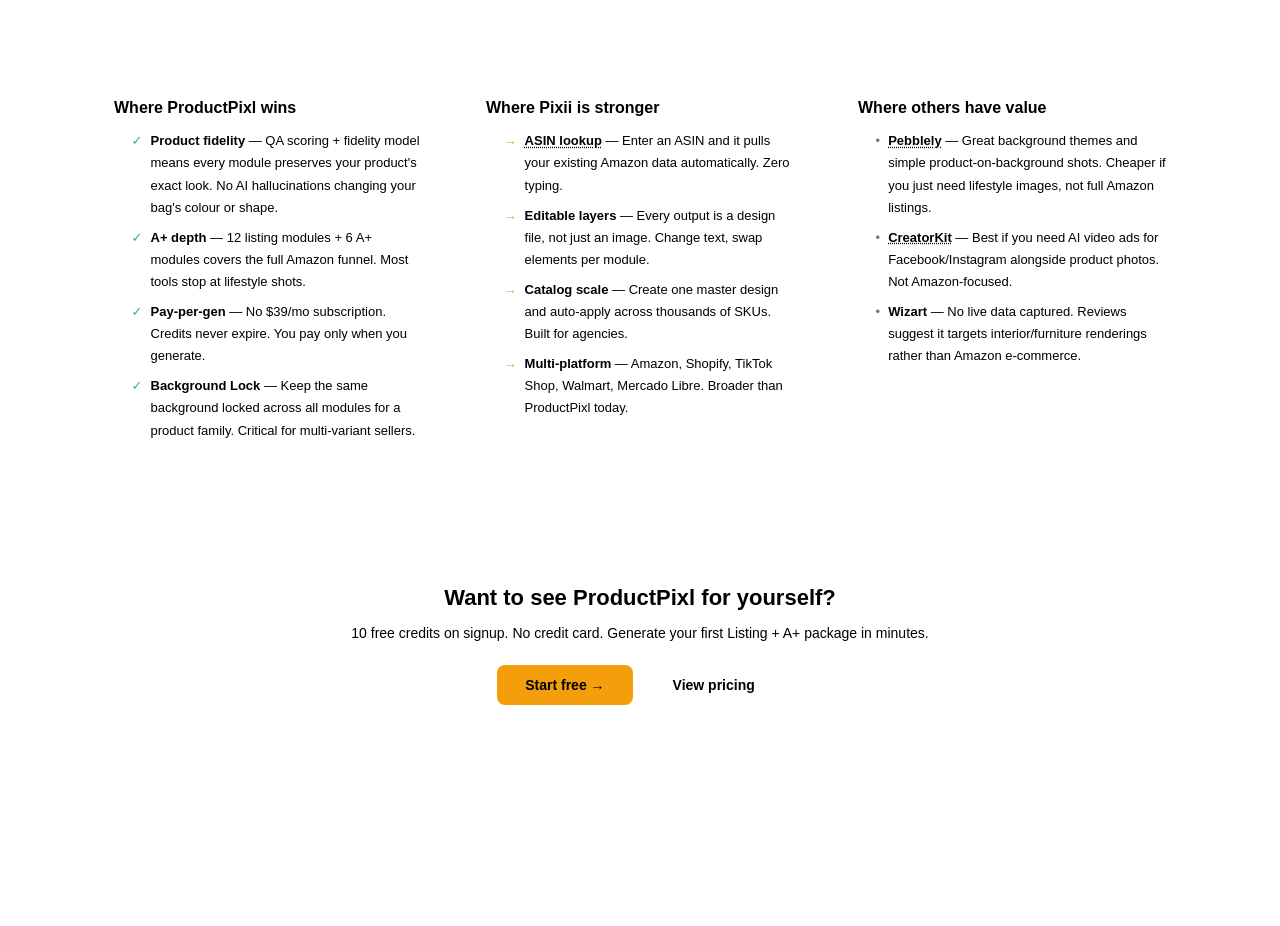
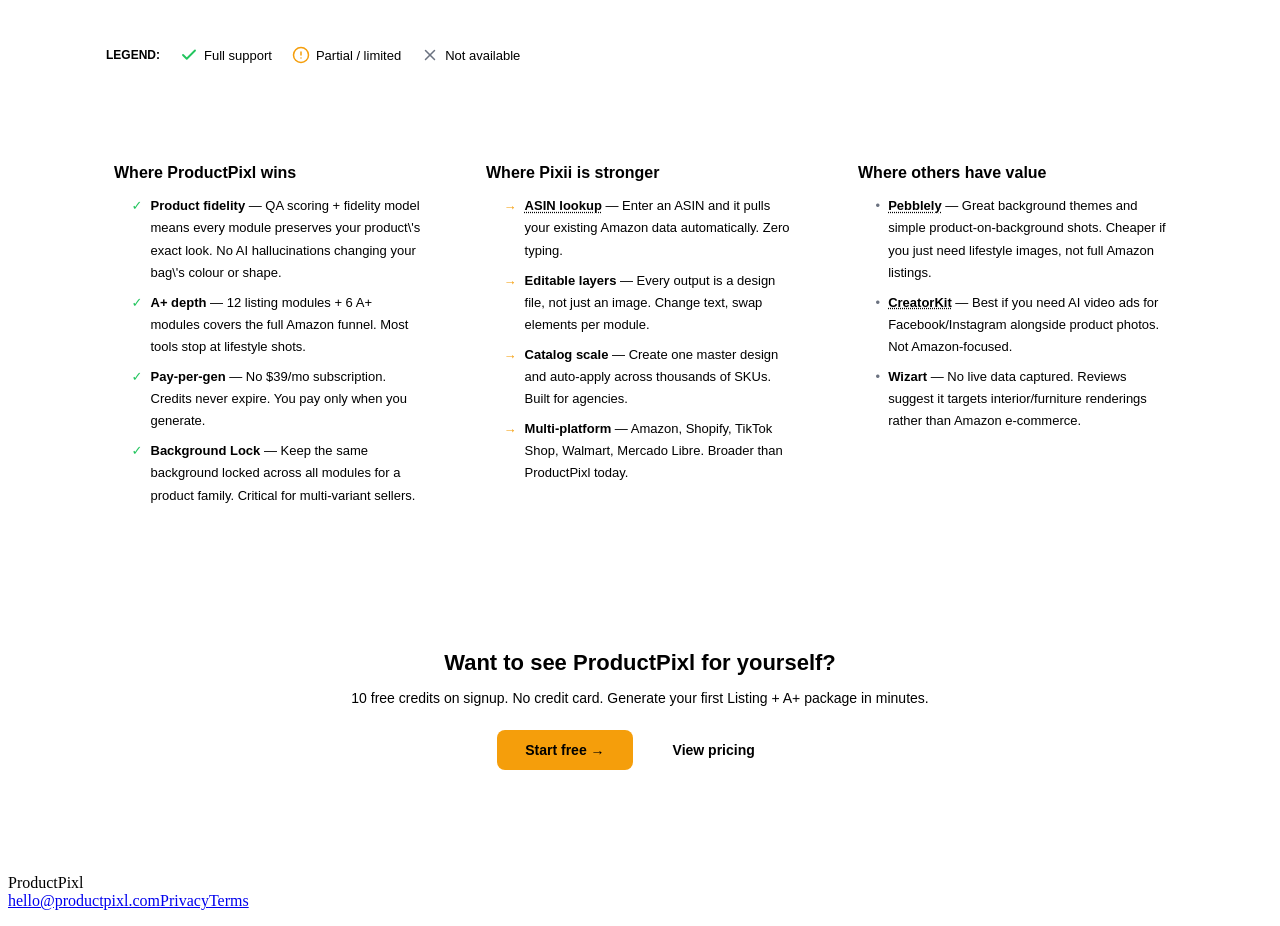
Before and after one commit to Alinoerie/productpixl, a Next.js app: page /compare in a window 1280 px wide. Shown: the part 2529-3455 px from the top of the page. Before the commit the page ends 3346 px from the top, so only its background shows below. Built offline with nearby package versions, Linux system fonts and the light colour scheme.

Commit message:
fix(vercel): npx next build in buildCommand, add missing layouts in app/

```diff
--- /dev/null
+++ b/app/compare/layout.tsx
@@ -0,0 +1,5 @@
+import { MarketingPageShell } from "@/components/marketing/marketing-page-shell";
+
+export default function Layout({ children }: { children: React.ReactNode }) {
+  return <MarketingPageShell>{children}</MarketingPageShell>;
+}
--- a/app/compare/page.tsx
+++ b/app/compare/page.tsx
@@ -281,7 +281,7 @@
             ProductPixl vs the competition
           </h1>
           <p style={{ fontSize: "16px", color: "var(--text-muted)", fontFamily: "'DM Sans', sans-serif", maxWidth: 560, margin: "0 auto", lineHeight: 1.6 }}>
-            Here's where we win, where we tie, and where we're honest about the trade-offs. No marketing fluff — just the features that matter for Amazon sellers.
+            Here's where we win, where we tie, and where we&apos;re honest about the trade-offs. No marketing fluff — just the features that matter for Amazon sellers.
           </p>
         </div>
 
@@ -340,7 +340,7 @@
             <ul style={{ fontSize: "13px", color: "var(--text-muted)", fontFamily: "'DM Sans', sans-serif", lineHeight: 1.7, paddingLeft: "1.1rem", listStyle: "none" }}>
               <li style={{ display: "flex", gap: "8px", alignItems: "flex-start" }}>
                 <span style={{ color: "#22C55E", flexShrink: 0 }}>✓</span>
-                <span><strong style={{ color: "var(--text-primary)" }}>Product fidelity</strong> — QA scoring + fidelity model means every module preserves your product's exact look. No AI hallucinations changing your bag's colour or shape.</span>
+                <span><strong style={{ color: "var(--text-primary)" }}>Product fidelity</strong> — QA scoring + fidelity model means every module preserves your product\&apos;s exact look. No AI hallucinations changing your bag\&apos;s colour or shape.</span>
               </li>
               <li style={{ display: "flex", gap: "8px", alignItems: "flex-start", marginTop: "8px" }}>
                 <span style={{ color: "#22C55E", flexShrink: 0 }}>✓</span>
--- /dev/null
+++ b/src/app/gallery/layout.tsx
@@ -0,0 +1,5 @@
+import { MarketingPageShell } from "@/components/marketing/marketing-page-shell";
+
+export default function GalleryLayout({ children }: { children: React.ReactNode }) {
+  return <MarketingPageShell>{children}</MarketingPageShell>;
+}
```
Also changed, not shown: src/app/compare/layout.tsx (deleted, +0 -9 lines), vercel.json, 2 other files (tests, documents, lock files or other folders).
